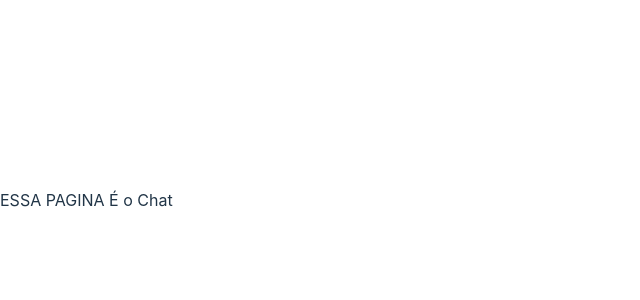
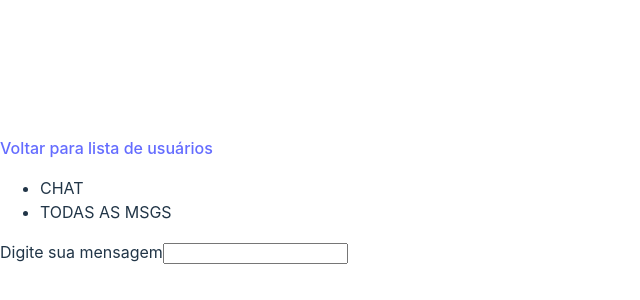
Before and after one commit to renanhorta/virtual_chat_react, a React (Vite) app in the folder chat_app/: page /chat in a window 1280 px wide. Shown: the part 200-500 px from the top of the page, without its empty margins (0-640 px from the left). Built offline with nearby package versions, Linux system fonts and the light colour scheme.

Commit message:
[add] Adicionada rotas entre o site. agora todos os componentes estão interligados via Link

```diff
--- a/chat_app/src/views/Chat/Chat.jsx
+++ b/chat_app/src/views/Chat/Chat.jsx
@@ -1,7 +1,19 @@
 import React from "react"
+import { Link } from "react-router-dom"
 
 export default function Chat(){
     return(
-        <div>ESSA PAGINA É o Chat</div>
+        <div>
+            <Link to={"/usuarios"}>Voltar para lista de usuários</Link>
+            <ul>
+                <li> CHAT</li>
+                <li>TODAS AS MSGS</li>
+            </ul>
+
+            <form>
+                <label>Digite sua mensagem</label>
+                <input></input>
+            </form>
+        </div>
     )
 }
--- a/chat_app/src/views/UserForm/UserForm.jsx
+++ b/chat_app/src/views/UserForm/UserForm.jsx
@@ -1,4 +1,5 @@
 import React from "react"
+import { Link } from "react-router-dom"
 
 export default function UserForm(){
     return(
@@ -14,6 +15,7 @@ export default function UserForm(){
             <input type="text" />
             <button onClick={console.log("enviado")}>Cadastrar</button>
         </form>
+        <Link to={"/usuarios"}>Lista de usuários</Link>
         </>
     )
 }
```
